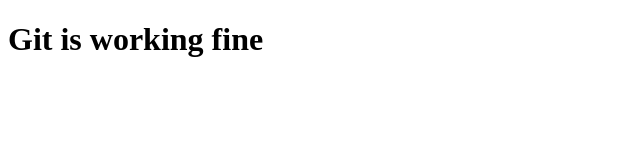
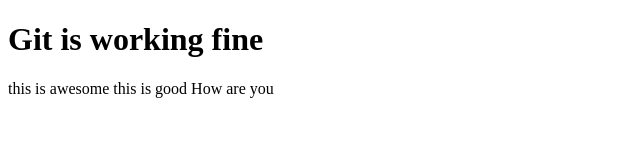
Before and after one commit to kusunil/gitProject, a plain HTML site: page index.html in a window 1280 px wide. Shown: the whole page, without its empty margins (0-640 px from the left). Drawn offline with Linux system fonts and the light colour scheme.

Commit message:
Added paragrap

```diff
--- a/index.html
+++ b/index.html
@@ -7,5 +7,10 @@
 </head>
 <body>
     <h1>Git is working fine</h1>
+    <p>
+        this is awesome
+        this is good
+        How are you
+    </p>
 </body>
 </html>
```
